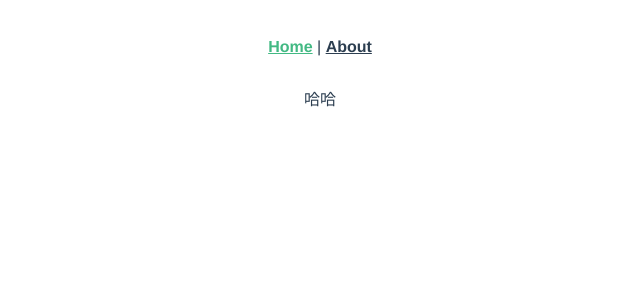
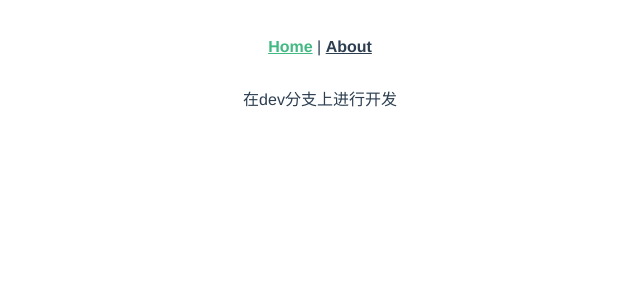
Before and after one commit to 991025/chuchen, a Vue app: page / in a window 1280 px wide. Shown: the top 300 px of the page, without its empty margins (320-960 px from the left). Built offline with nearby package versions, Linux system fonts and the light colour scheme.

Commit message:
dev分支上第一次修改

```diff
--- a/src/views/Home.vue
+++ b/src/views/Home.vue
@@ -1,6 +1,6 @@
 <template>
   <div class="home">
-    哈哈
+    在dev分支上进行开发
   </div>
 </template>
 
```
